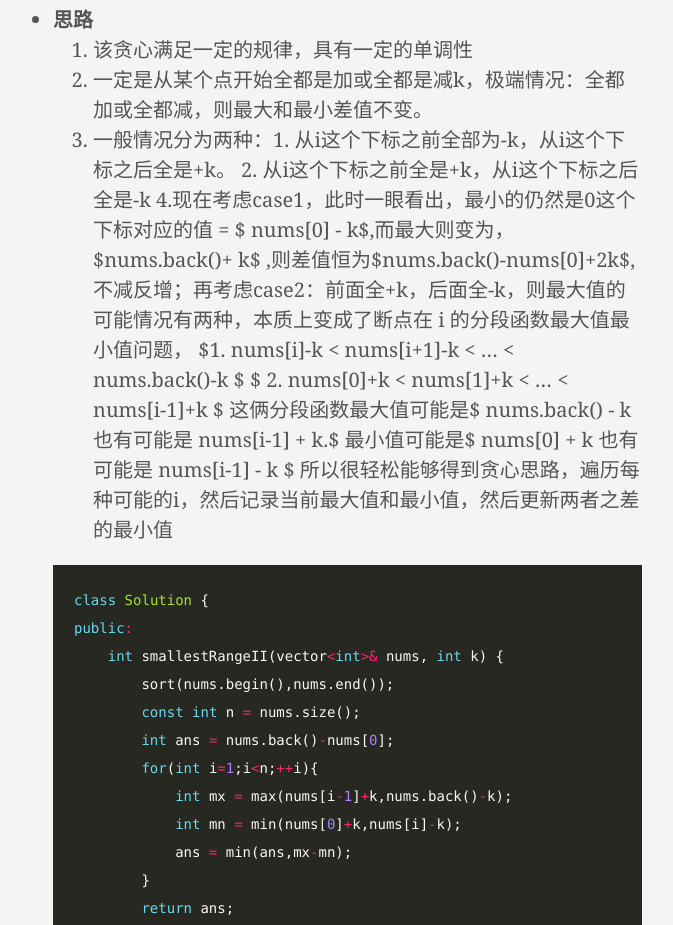
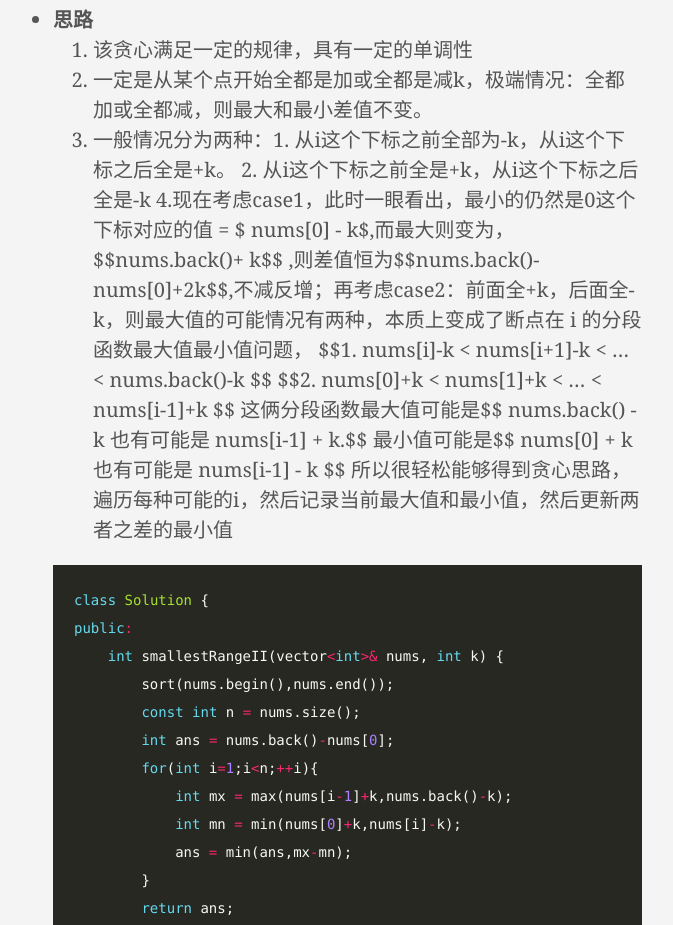
Before and after one commit to cucumberleo/cucumberleo.github.io, a plain HTML site: page post/greedy-algorithms/index.html in a window 1280 px wide. Shown: the part 3520-4445 px from the top of the page, without its empty margins (131-804 px from the left). Drawn offline with Linux system fonts and the light colour scheme.

Commit message:
我的blog

```diff
--- a/post/greedy-algorithms/index.html
+++ b/post/greedy-algorithms/index.html
@@ -128,7 +128,7 @@ int main()
   <meta itemprop="description" content="Greedy Algorithms 区间贪心问题（一般按先按左端点或者右端点排序） e.g:区间重复点问题，给定N个区间，然后选尽可能少的点，使得每个区间至少包含一个被选的点 思路：按右端点排序，每层吃线段最右边的端点，遍历过程中如果包含上一次选的点就pass。 #include&lt;bits/stdc&#43;&#43;.h&gt; using namespace std; const int N = 10010; struct node{ int l,r; bool operator&lt;(const node &amp;w){ return r&lt;w.r;//按右端点从小到大排序 } }range[N]; int n; void solve() { cin &gt;&gt; n; for(int i=0;i&lt;n;&#43;&#43;i){ int l,r; cin &gt;&gt; l &gt;&gt; r; range[i] = {l,r}; } int ed = -2e9,cnt = 0; sort(range,range&#43;n); for(int i=0;i&lt;n;&#43;&#43;i){ if(range[i].l&gt;ed) { &#43;&#43;cnt; ed = range[i].r; } } cout &lt;&lt; cnt &lt;&lt;endl; } int main() { solve(); return 0; } Huffman tree e.g:合并果子 合并n堆果子（每次合并两堆，消耗的体力为两堆重量和）求合并消耗的最小体力 本质上是一棵完全二叉树，每一个叶子节点到根节点的权值和为 路径长度*叶节点值 思路： 最小的两个点，深度一定最深，且可以互为兄弟。（小的东西让他累积的多，大的深度小就可以让全局最小） 核心思路就是每次选最小的两堆合并，然后合并成的一大堆果子入小根堆，继续合并 #include&lt;bits/stdc&#43;&#43;.h&gt; using namespace std; void solve() { int n; cin &gt;&gt; n; priority_queue&lt;int,vector&lt;int&gt;,greater&lt;int&gt; &gt;pq; while(n--){ int x; cin &gt;&gt; x; pq.push(x); } int ans = 0; while(pq.size()&gt;1){ int a = pq.top();pq.pop(); int b = pq.top();pq.pop(); ans &#43;= (a&#43;b); pq.push(a&#43;b); } cout &lt;&lt; ans &lt;&lt;endl; } int main() { ios_base::sync_with_stdio(false); cin.tie(0),cout.tie(0); solve(); return 0; } 有关Huffman tree的一些总结：">
   <meta itemprop="datePublished" content="2024-10-23T10:05:50+08:00">
   <meta itemprop="dateModified" content="2024-10-23T10:05:50+08:00">
-  <meta itemprop="wordCount" content="250">
+  <meta itemprop="wordCount" content="249">
   <meta name="twitter:card" content="summary">
   <meta name="twitter:title" content="Some Greedy Algorithms">
   <meta name="twitter:description" content="Greedy Algorithms 区间贪心问题（一般按先按左端点或者右端点排序） e.g:区间重复点问题，给定N个区间，然后选尽可能少的点，使得每个区间至少包含一个被选的点 思路：按右端点排序，每层吃线段最右边的端点，遍历过程中如果包含上一次选的点就pass。 #include&lt;bits/stdc&#43;&#43;.h&gt; using namespace std; const int N = 10010; struct node{ int l,r; bool operator&lt;(const node &amp;w){ return r&lt;w.r;//按右端点从小到大排序 } }range[N]; int n; void solve() { cin &gt;&gt; n; for(int i=0;i&lt;n;&#43;&#43;i){ int l,r; cin &gt;&gt; l &gt;&gt; r; range[i] = {l,r}; } int ed = -2e9,cnt = 0; sort(range,range&#43;n); for(int i=0;i&lt;n;&#43;&#43;i){ if(range[i].l&gt;ed) { &#43;&#43;cnt; ed = range[i].r; } } cout &lt;&lt; cnt &lt;&lt;endl; } int main() { solve(); return 0; } Huffman tree e.g:合并果子 合并n堆果子（每次合并两堆，消耗的体力为两堆重量和）求合并消耗的最小体力 本质上是一棵完全二叉树，每一个叶子节点到根节点的权值和为 路径长度*叶节点值 思路： 最小的两个点，深度一定最深，且可以互为兄弟。（小的东西让他累积的多，大的深度小就可以让全局最小） 核心思路就是每次选最小的两堆合并，然后合并成的一大堆果子入小根堆，继续合并 #include&lt;bits/stdc&#43;&#43;.h&gt; using namespace std; void solve() { int n; cin &gt;&gt; n; priority_queue&lt;int,vector&lt;int&gt;,greater&lt;int&gt; &gt;pq; while(n--){ int x; cin &gt;&gt; x; pq.push(x); } int ans = 0; while(pq.size()&gt;1){ int a = pq.top();pq.pop(); int b = pq.top();pq.pop(); ans &#43;= (a&#43;b); pq.push(a&#43;b); } cout &lt;&lt; ans &lt;&lt;endl; } int main() { ios_base::sync_with_stdio(false); cin.tie(0),cout.tie(0); solve(); return 0; } 有关Huffman tree的一些总结：">
@@ -336,11 +336,11 @@ e.g:合并果子 合并n堆果子（每次合并两堆，消耗的体力为两
 <li>该贪心满足一定的规律，具有一定的单调性</li>
 <li>一定是从某个点开始全都是加或全都是减k，极端情况：全都加或全都减，则最大和最小差值不变。</li>
 <li>一般情况分为两种：1. 从i这个下标之前全部为-k，从i这个下标之后全是+k。 2. 从i这个下标之前全是+k，从i这个下标之后全是-k
-4.现在考虑case1，此时一眼看出，最小的仍然是0这个下标对应的值 = $ nums[0] - k$,而最大则变为，$nums.back()+ k$ ,则差值恒为$nums.back()-nums[0]+2k$,不减反增；再考虑case2：前面全+k，后面全-k，则最大值的可能情况有两种，本质上变成了断点在 i 的分段函数最大值最小值问题，
-$1. nums[i]-k &lt; nums[i+1]-k &lt; &hellip; &lt; nums.back()-k $
-$ 2. nums[0]+k &lt; nums[1]+k &lt; &hellip; &lt; nums[i-1]+k $
-这俩分段函数最大值可能是$ nums.back() - k 也有可能是 nums[i-1] + k.$
-最小值可能是$ nums[0] + k 也有可能是 nums[i-1] - k $
+4.现在考虑case1，此时一眼看出，最小的仍然是0这个下标对应的值 = $ nums[0] - k$,而最大则变为，$$nums.back()+ k$$ ,则差值恒为$$nums.back()-nums[0]+2k$$,不减反增；再考虑case2：前面全+k，后面全-k，则最大值的可能情况有两种，本质上变成了断点在 i 的分段函数最大值最小值问题，
+$$1. nums[i]-k &lt; nums[i+1]-k &lt; &hellip; &lt; nums.back()-k $$
+$$2. nums[0]+k &lt; nums[1]+k &lt; &hellip; &lt; nums[i-1]+k $$
+这俩分段函数最大值可能是$$ nums.back() - k 也有可能是 nums[i-1] + k.$$
+最小值可能是$$ nums[0] + k 也有可能是 nums[i-1] - k $$
 所以很轻松能够得到贪心思路，遍历每种可能的i，然后记录当前最大值和最小值，然后更新两者之差的最小值</li>
 </ol>
 <div class="highlight"><pre tabindex="0" style="color:#f8f8f2;background-color:#272822;-moz-tab-size:4;-o-tab-size:4;tab-size:4;"><code class="language-cpp" data-lang="cpp"><span style="display:flex;"><span><span style="color:#66d9ef">class</span> <span style="color:#a6e22e">Solution</span> {
```
